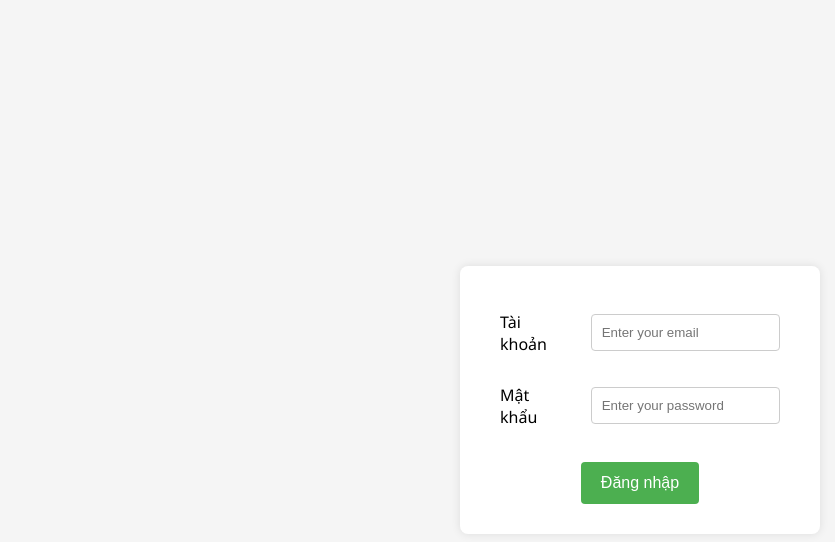
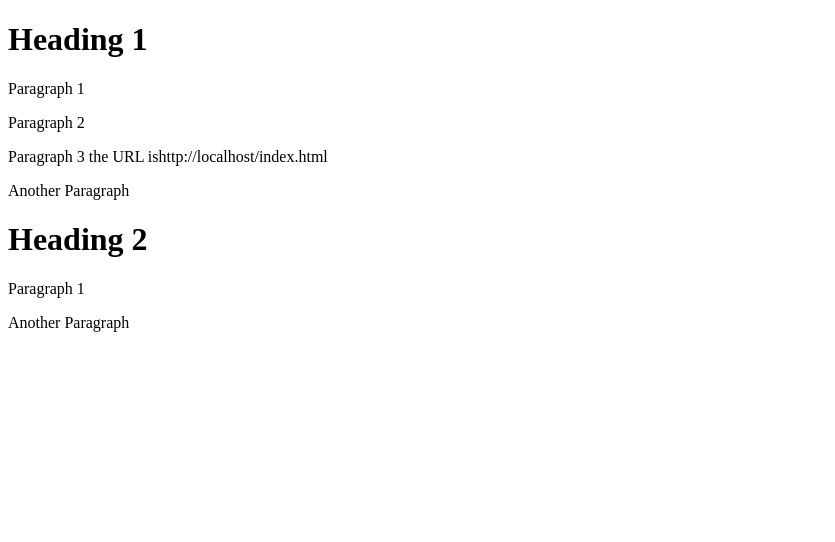
Before and after one commit to ngoclien08/BaiTapJS, a plain HTML site: page index.html in a window 1280 px wide. Shown: the whole page, without its empty margins (0-835 px from the left). Drawn offline with Linux system fonts and the light colour scheme.

Commit message:
Add files via upload

```diff
--- a/index.html
+++ b/index.html
@@ -2,94 +2,31 @@
 <html lang="en">
 <head>
     <meta charset="UTF-8">
-    <meta name="viewport" content="width=device-width, initial-scale=1.0">
-    <title>Document</title>
-    <script src="./bai4.js"></script>
+    <title>Title</title>
+    <script>
+function domLoaded() {
+    console.log('Dom is loaded');
+    var div1 = document.getElementById('container1');
+    div1.innerHTML += '<p>Paragraph 3 the URL is' + document.URL + '</p>';
+    var title = window.document.getElementById('title');
+    title.innerText += 'Cool!';
+    var divs = document.body.getElementsByTagName('div');
+    for (var i in divs) {
+        divs[i].innerHTML += '<p>Another Paragraph</p>';
+    }
+}
+</script>
 </head>
-<body>
-<div class="wrapper-login">
-    <form action="" autocomplete="off" method="POST">
-
-        <table border="1" style="text-align:center;border-collapse:collapse;">
-            <tr>
-                <td>Tài khoản</td>
-                <td><input type="text" name="username" id="email" placeholder="Enter your email" onfocusout="CheckDangNhapEmail()"></td>
-            </tr>
-            <tr>
-                <td>Mật khẩu</td>
-                <td><input type="text" name="password" id="password" placeholder="Enter your password" onfocusout="CheckDangNhapPass()"></td>
-            </tr>
-        </table>
-        <input type="submit" name="dangnhap" value="Đăng nhập">
-    </form>
+<title id="title"> DOM Example</title>
+<body onload="domLoaded();">
+<div id="container1">
+    <h1>Heading 1</h1>
+    <p>Paragraph 1</p>
+    <p>Paragraph 2</p>
+</div>
+<div id="container2">
+    <h1>Heading 2</h1>
+    <p>Paragraph 1</p>
 </div>
 </body>
-<style>
-    body {
-        font-family: 'Segoe UI', Tahoma, Geneva, Verdana, sans-serif;
-        background-color: #f5f5f5;
-        margin: 0;
-        display: flex;
-        align-items: center;
-        justify-content: center;
-        height: 100vh;
-    }
-    form {
-
-        background-color: #fff;
-        padding: 30px;
-        border-radius: 8px;
-        box-shadow: 0 0 10px rgba(0, 0, 0, 0.1);
-        width: 300px;
-        text-align: center;
-    }
-
-    table {
-        margin: 0 auto;
-        width: 100%;
-        border-collapse: collapse;
-        margin-bottom: 20px;
-    }
-
-    table, th, td {
-        border: none;
-    }
-
-    th, td {
-        padding: 10px;
-        text-align: left;
-    }
-
-    h3 {
-        margin: 0;
-        color: #333;
-        font-size: 20px;
-    }
-
-    input[type="text"], input[type="password"] {
-        width: 100%;
-        padding: 10px;
-        margin: 8px 0;
-        box-sizing: border-box;
-        border: 1px solid #ccc;
-        border-radius: 4px;
-    }
-
-    input[type="submit"] {
-        background-color: #4CAF50;
-        color: #fff;
-        padding: 12px 20px;
-        border: none;
-        border-radius: 4px;
-        cursor: pointer;
-        font-size: 16px;
-;
-    }
-
-    input[type="submit"]:hover {
-        background-color: #45a049;
-        color: red;
-    }
-</style>
-
 </html>
```
Also changed, not shown: index1.html (added, +36 -0 lines), index2.html (added, +27 -0 lines), index3.html (added, +10 -0 lines), index4.html (added, +18 -0 lines).
